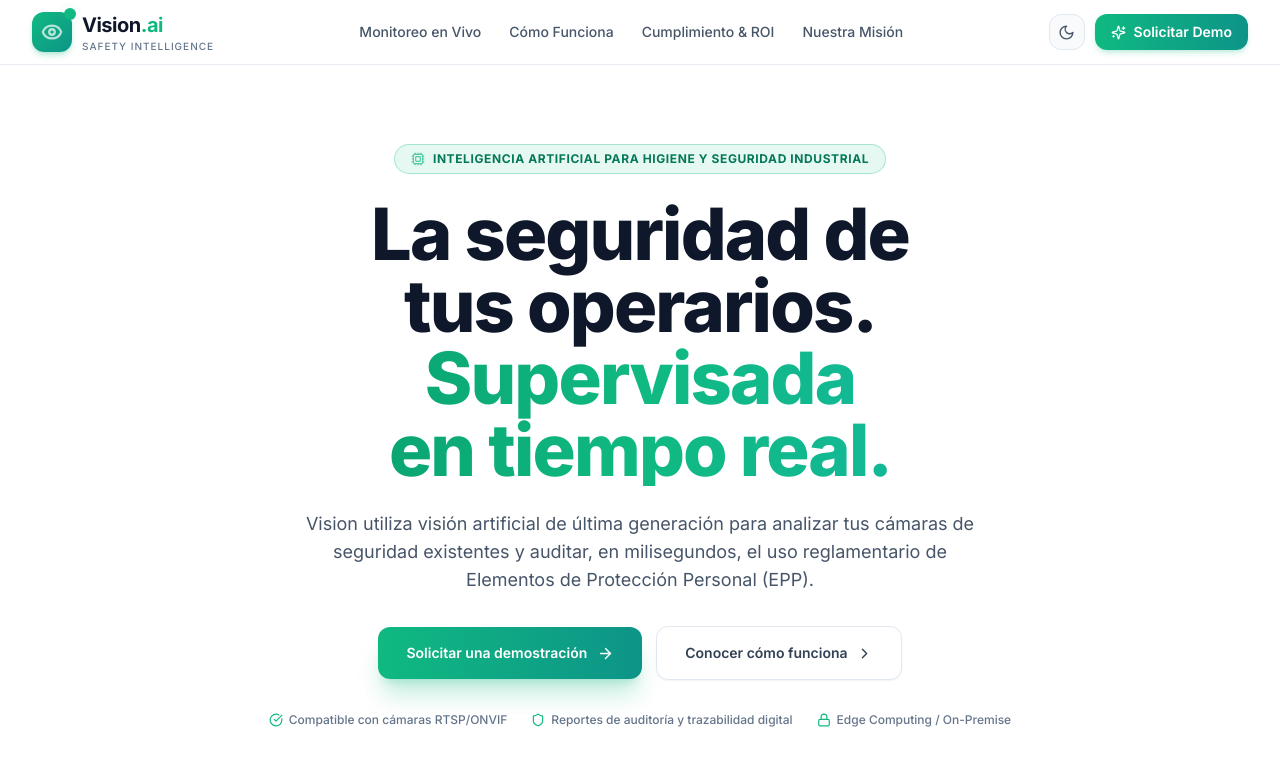
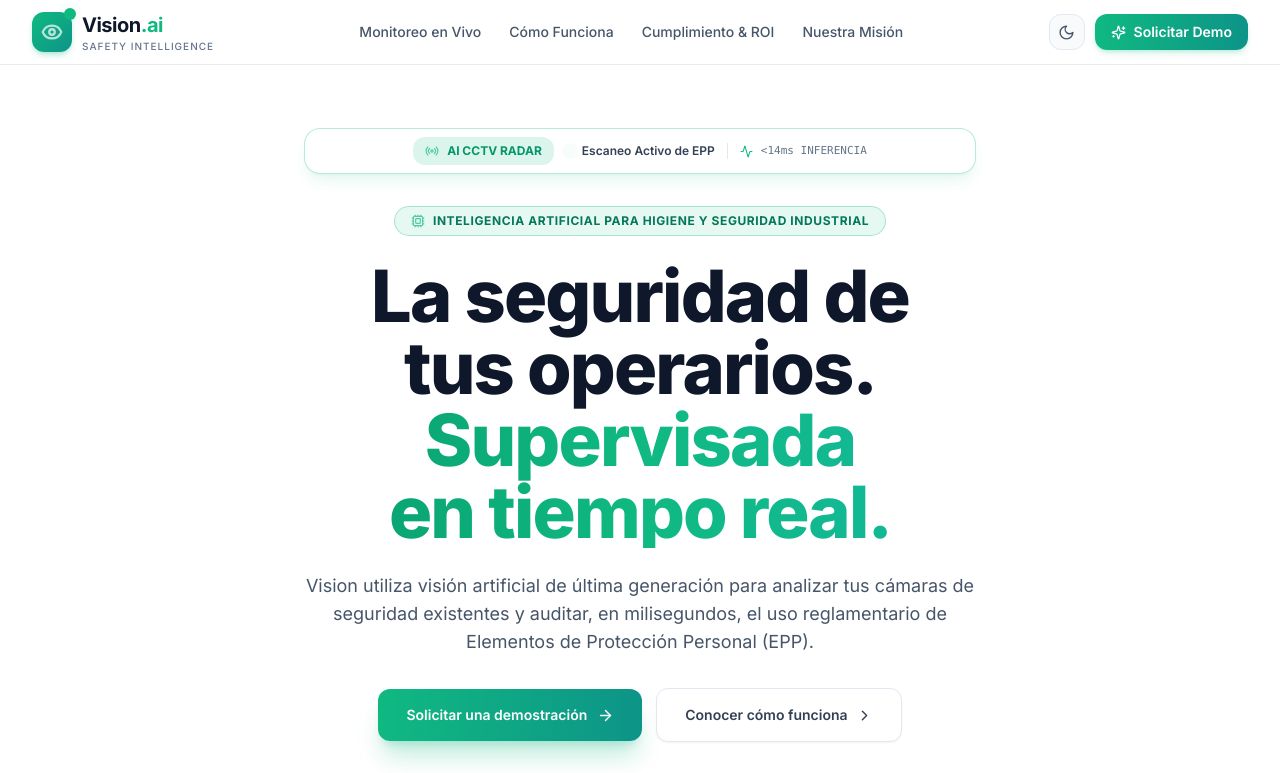
Before and after one commit to Gonzalez-Gaston/VISION.IA, a React (Vite) app: page / in a window 1280 px wide. Shown: the top 773 px of the page. Built offline with nearby package versions, Linux system fonts and the light colour scheme.

Commit message:
feat: enhance tech neural vector visibility and add AI Radar HUD to Hero

```diff
--- a/src/components/Hero.jsx
+++ b/src/components/Hero.jsx
@@ -1,6 +1,18 @@
 import React from 'react';
 import { motion } from 'framer-motion';
-import { ArrowRight, ChevronRight, Sparkles, Shield, Cpu, Lock, CheckCircle, Activity, Zap } from 'lucide-react';
+import {
+  ArrowRight,
+  ChevronRight,
+  Sparkles,
+  Shield,
+  Cpu,
+  Lock,
+  CheckCircle,
+  Activity,
+  Zap,
+  Radio,
+  Eye,
+} from 'lucide-react';
 import MonitoringDashboard from './MonitoringDashboard';
 
 const fadeUp = {
@@ -14,65 +26,127 @@ const fadeUp = {
 
 export default function Hero({ onOpenDemo }) {
   return (
-    <section id="inicio" className="relative overflow-hidden pt-28 pb-16 md:pt-36 md:pb-24">
+    <section id="inicio" className="relative overflow-hidden pt-24 pb-16 md:pt-32 md:pb-24">
       {/* ============================================================ */}
-      {/* FONDO TECNOLÓGICO CON MALLA VECTORIAL Y LÁSER DE ESCANEO     */}
+      {/* 1. PORTADA / FONDO TECNOLÓGICO DE MALLA VECTORIAL Y NEURAL   */}
       {/* ============================================================ */}
       <div className="pointer-events-none absolute inset-0 -z-10 overflow-hidden select-none">
-        {/* Luces difusas / Glows de fondo */}
-        <div className="absolute left-1/2 top-10 h-[550px] w-[900px] -translate-x-1/2 rounded-full bg-gradient-to-tr from-emerald-500/20 via-teal-500/15 to-cyan-500/10 blur-[140px]" />
-        <div className="absolute top-1/4 -right-20 h-72 w-72 rounded-full bg-emerald-500/10 blur-[100px]" />
-        <div className="absolute top-1/3 -left-20 h-72 w-72 rounded-full bg-teal-500/10 blur-[100px]" />
+        {/* Glows ambientales intensos */}
+        <div className="absolute left-1/2 -top-20 h-[600px] w-[1000px] -translate-x-1/2 rounded-full bg-gradient-to-tr from-emerald-500/25 via-teal-500/20 to-cyan-500/15 blur-[120px] dark:from-emerald-500/30 dark:via-teal-500/20 dark:to-cyan-500/20" />
+        <div className="absolute top-1/3 -right-10 h-96 w-96 rounded-full bg-emerald-400/20 blur-[110px]" />
+        <div className="absolute top-1/2 -left-10 h-96 w-96 rounded-full bg-teal-400/20 blur-[110px]" />
 
-        {/* Malla Vectorial Tecnológica de Alta Resolución (SVG Neural Grid) */}
+        {/* SVG Interactivo de Red de Vectores y Nodos de IA de Alta Visibilidad */}
         <svg
-          className="absolute inset-0 h-full w-full opacity-35 dark:opacity-45"
+          className="absolute inset-0 h-full w-full opacity-70 dark:opacity-85"
           preserveAspectRatio="none"
-          viewBox="0 0 1400 800"
+          viewBox="0 0 1200 700"
         >
           <defs>
-            <linearGradient id="heroLineGrad" x1="0%" y1="0%" x2="100%" y2="100%">
-              <stop offset="0%" stopColor="#10b981" stopOpacity="0.8" />
-              <stop offset="50%" stopColor="#14b8a6" stopOpacity="0.5" />
-              <stop offset="100%" stopColor="#06b6d4" stopOpacity="0.1" />
+            <linearGradient id="neonEmerald" x1="0%" y1="0%" x2="100%" y2="100%">
+              <stop offset="0%" stopColor="#10b981" stopOpacity="0.9" />
+              <stop offset="50%" stopColor="#06b6d4" stopOpacity="0.7" />
+              <stop offset="100%" stopColor="#10b981" stopOpacity="0.3" />
             </linearGradient>
-            <linearGradient id="heroLineGrad2" x1="100%" y1="0%" x2="0%" y2="100%">
-              <stop offset="0%" stopColor="#3b82f6" stopOpacity="0.6" />
-              <stop offset="100%" stopColor="#10b981" stopOpacity="0.1" />
+            <linearGradient id="neonCyan" x1="100%" y1="0%" x2="0%" y2="100%">
+              <stop offset="0%" stopColor="#06b6d4" stopOpacity="0.8" />
+              <stop offset="100%" stopColor="#3b82f6" stopOpacity="0.3" />
             </linearGradient>
+            <filter id="glow" x="-20%" y="-20%" width="140%" height="140%">
+              <feGaussianBlur stdDeviation="3" result="blur" />
+              <feMerge>
+                <feMergeNode in="blur" />
+                <feMergeNode in="SourceGraphic" />
+              </feMerge>
+            </filter>
           </defs>
 
-          {/* Líneas de circuitos vectoriales cruzadas */}
-          <path d="M 0 180 Q 350 320 700 120 T 1400 240" fill="none" stroke="url(#heroLineGrad)" strokeWidth="1.8" strokeDasharray="8 6" />
-          <path d="M 0 320 C 400 100, 950 480, 1400 180" fill="none" stroke="url(#heroLineGrad2)" strokeWidth="1.2" opacity="0.6" />
-          <path d="M 100 0 L 350 800 M 550 0 L 800 800 M 950 0 L 1200 800" fill="none" stroke="#64748b" strokeWidth="0.6" strokeDasharray="4 4" opacity="0.25" />
+          {/* Vectores principales de circuitos tecnológicos */}
+          <path
+            d="M 0 120 Q 300 240 600 80 T 1200 180"
+            fill="none"
+            stroke="url(#neonEmerald)"
+            strokeWidth="2.5"
+            strokeDasharray="10 6"
+            filter="url(#glow)"
+          />
+          <path
+            d="M 0 280 C 350 80, 850 420, 1200 140"
+            fill="none"
+            stroke="url(#neonCyan)"
+            strokeWidth="2"
+            strokeDasharray="6 6"
+            filter="url(#glow)"
+          />
+          <path
+            d="M 0 450 Q 400 300 800 520 T 1200 360"
+            fill="none"
+            stroke="#10b981"
+            strokeWidth="1.5"
+            opacity="0.4"
+          />
 
-          {/* Nodos de interconexión IA */}
-          <circle cx="200" cy="220" r="4.5" fill="#10b981" />
-          <circle cx="350" cy="265" r="3.5" fill="#34d399" />
-          <circle cx="700" cy="120" r="5.5" fill="#10b981" />
-          <circle cx="1050" cy="180" r="4" fill="#06b6d4" />
-          <circle cx="1250" cy="220" r="3.5" fill="#10b981" />
+          {/* Líneas de cuadrícula ortogonales (Grid cibernético) */}
+          <line x1="150" y1="0" x2="300" y2="700" stroke="#10b981" strokeWidth="0.8" strokeDasharray="5 5" opacity="0.3" />
+          <line x1="450" y1="0" x2="600" y2="700" stroke="#06b6d4" strokeWidth="0.8" strokeDasharray="5 5" opacity="0.3" />
+          <line x1="750" y1="0" x2="900" y2="700" stroke="#10b981" strokeWidth="0.8" strokeDasharray="5 5" opacity="0.3" />
+          <line x1="1050" y1="0" x2="1150" y2="700" stroke="#06b6d4" strokeWidth="0.8" strokeDasharray="5 5" opacity="0.3" />
 
-          <circle cx="500" cy="200" r="3" fill="#14b8a6" />
-          <circle cx="880" cy="380" r="4" fill="#3b82f6" />
+          {/* Nodos de IA brillantes con halos */}
+          <g filter="url(#glow)">
+            <circle cx="150" cy="155" r="6" fill="#10b981" />
+            <circle cx="300" cy="240" r="5" fill="#34d399" />
+            <circle cx="600" cy="80" r="7" fill="#06b6d4" />
+            <circle cx="850" cy="260" r="5.5" fill="#10b981" />
+            <circle cx="1050" cy="150" r="6" fill="#34d399" />
+            <circle cx="450" cy="180" r="5" fill="#06b6d4" />
+          </g>
         </svg>
 
-        {/* Línea de barrido láser tecnológico continuo */}
+        {/* Rayo láser de escaneo animado de alta luminosidad */}
         <motion.div
           animate={{ x: ['-20%', '120%'] }}
-          transition={{ duration: 6, repeat: Infinity, ease: 'linear' }}
-          className="pointer-events-none absolute inset-y-0 w-48 bg-gradient-to-r from-transparent via-emerald-400/15 to-transparent skew-x-12 blur-sm"
+          transition={{ duration: 4, repeat: Infinity, ease: 'linear' }}
+          className="pointer-events-none absolute inset-y-0 w-32 bg-gradient-to-r from-transparent via-emerald-400/30 to-transparent skew-x-12 blur-md"
         />
 
-        {/* Cuadrícula sutil de ingeniería */}
-        <div className="absolute inset-0 bg-[linear-gradient(to_right,#64748b0a_1px,transparent_1px),linear-gradient(to_bottom,#64748b0a_1px,transparent_1px)] [background-size:48px_48px]" />
+        {/* Scanlines industriales */}
+        <div className="cctv-scanlines pointer-events-none absolute inset-0 opacity-20" />
       </div>
 
       <div className="mx-auto max-w-7xl px-4 sm:px-6 lg:px-8">
-        {/* Main Hero Copy */}
+
+        {/* ============================================================ */}
+        {/* 2. BANNER SUPERIOR TECNOLÓGICO (AI RADAR HUD)                */}
+        {/* ============================================================ */}
+        <motion.div
+          initial="hidden"
+          animate="visible"
+          variants={fadeUp}
+          className="mx-auto mb-8 flex max-w-2xl flex-wrap items-center justify-center gap-3 rounded-2xl border border-emerald-500/30 bg-white/70 p-2 shadow-lg shadow-emerald-500/10 backdrop-blur-xl dark:border-emerald-500/30 dark:bg-slate-900/80"
+        >
+          <div className="flex items-center gap-2 rounded-xl bg-emerald-500/15 px-3 py-1.5 text-xs font-bold text-emerald-600 dark:text-emerald-400">
+            <Radio size={14} className="animate-pulse text-emerald-500" />
+            <span>AI CCTV RADAR</span>
+          </div>
+
+          <div className="flex items-center gap-2 text-xs font-semibold text-slate-700 dark:text-slate-300">
+            <span className="h-2 w-2 animate-ping rounded-full bg-emerald-500" />
+            <span>Escaneo Activo de EPP</span>
+          </div>
+
+          <div className="hidden items-center gap-2 font-mono text-[11px] text-slate-500 sm:flex dark:text-slate-400 border-l border-slate-200 pl-3 dark:border-slate-800">
+            <Activity size={13} className="text-emerald-500" />
+            <span>&lt;14ms INFERENCIA</span>
+          </div>
+        </motion.div>
+
+        {/* ============================================================ */}
+        {/* 3. HERO COPY & CALL TO ACTION                                */}
+        {/* ============================================================ */}
         <div className="mx-auto max-w-4xl text-center">
-          {/* Eyebrow Badge con estilo tecnológico */}
+
+          {/* Eyebrow Badge */}
           <motion.div
             initial="hidden"
             animate="visible"
@@ -130,7 +204,7 @@ export default function Hero({ onOpenDemo }) {
             </a>
           </motion.div>
 
-          {/* Enterprise compliance micro-badges */}
+          {/* Micro-badges */}
           <motion.div
             initial="hidden"
             animate="visible"
```
